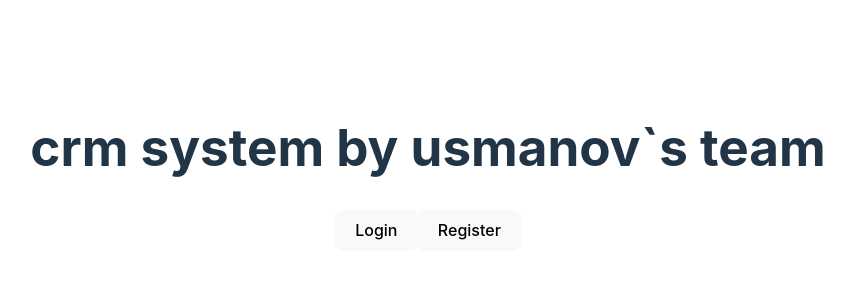
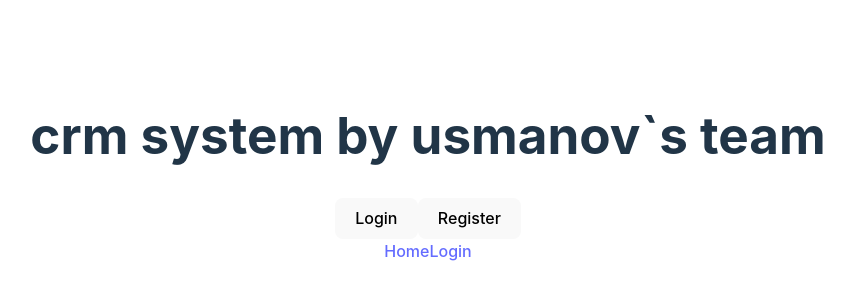
Before and after one commit to microzavrik/mbf_crm, a Vue app in the folder front/: page / in a window 1280 px wide. Shown: the part 232-532 px from the top of the page, without its empty margins (212-1066 px from the left). Built offline with nearby package versions, Linux system fonts and the light colour scheme.

Commit message:
router setup

```diff
--- a/front/package.json
+++ b/front/package.json
@@ -9,7 +9,8 @@
     "preview": "vite preview"
   },
   "dependencies": {
-    "vue": "^3.4.29"
+    "vue": "^3.4.29",
+    "vue-router": "^4.4.0"
   },
   "devDependencies": {
     "@vitejs/plugin-vue": "^5.0.5",
--- a/front/src/App.vue
+++ b/front/src/App.vue
@@ -1,27 +1,18 @@
+<script setup>
+  import { RouterLink, RouterView } from 'vue-router';
+
+</script>
+
 <template>
-  <MainPage test="test"/>
+  <div class="view">
+    <RouterView/>
+  </div>
+  <div class="buttons">
+    <RouterLink to="/">Home</RouterLink>
+    <RouterLink to="/login">Login</RouterLink>
+  </div>
 </template>
 
 <style scoped>
 
 </style>
-
-<script>
-import MainPage from "./components/pages/MainPage.vue";
-
-export default{
-  components:{ MainPage },
-  data(){
-    return{
-
-    }
-    },
-  methods:{
-    test(){
-      console.log(1)
-
-
-    }
-  }
-}
-</script>
--- a/front/src/components/pages/auth/LoginPage.vue
+++ b/front/src/components/pages/auth/LoginPage.vue
@@ -1,13 +1,13 @@
+<script setup>
+  import { ref } from 'vue'
+  const count = ref(0)
+</script>
+
 <template>
+  <div>
 
+  </div>
 </template>
 
 <style scoped>
-
 </style>
-export default{
-
-  }
-<script>
-
-</script>
--- a/front/src/main.js
+++ b/front/src/main.js
@@ -1,5 +1,9 @@
 import { createApp } from 'vue'
 import './style.css'
 import App from './App.vue'
+import router from './router/router.js'
 
-createApp(App).mount('#app')
+const app = createApp(App)
+
+app.use(router)
+app.mount('#app')
```
Also changed, not shown: front/src/router/router.js (added, +26 -0 lines), 2 other files (tests, documents, lock files or other folders).
